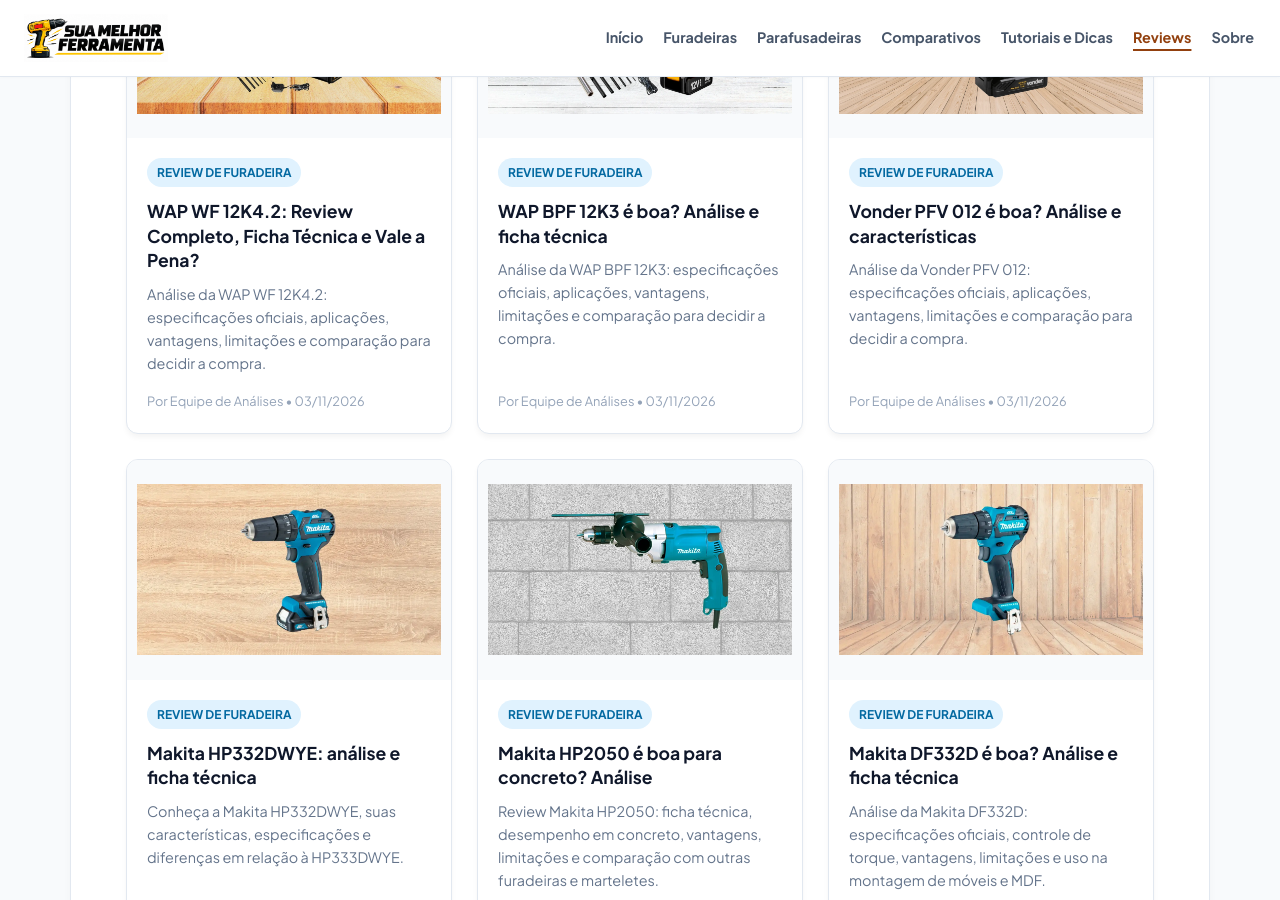
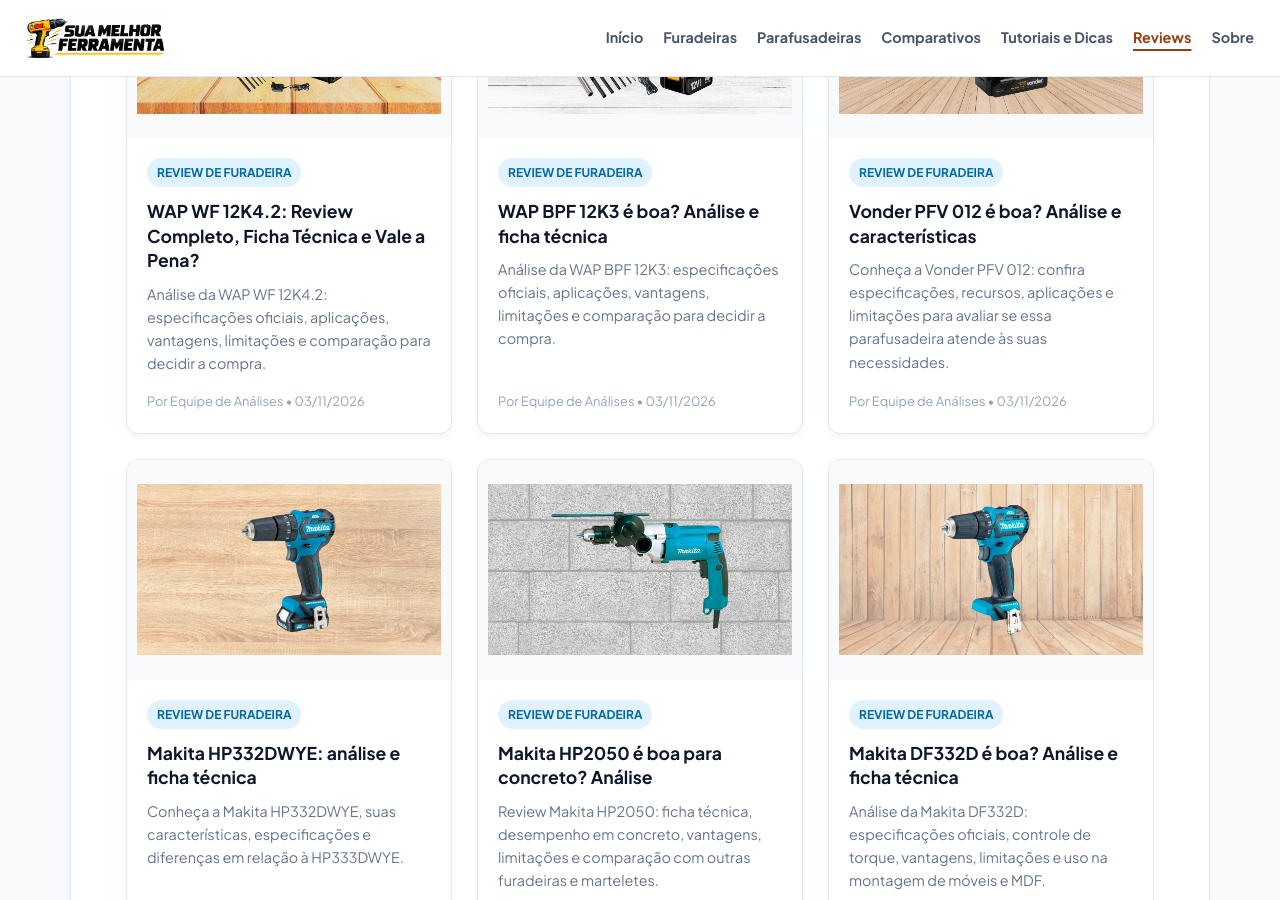
Before and after one commit to membroequipe/SiteReview, a Jekyll site: the page built from reviews/index.html, in a window 1280 px wide and 900 px high, scrolled down 2310 px. Built offline with Jekyll 4.4.1, drawn with Linux system fonts in a browser that asks for light colours.

Commit message:
Update 2026-11-03-review-vonder-pfv-012.md

```diff
--- a/_posts/2026-11-03-review-vonder-pfv-012.md
+++ b/_posts/2026-11-03-review-vonder-pfv-012.md
@@ -3,8 +3,7 @@
 title: 'Vonder PFV 012 é boa? Análise e características'
 marca: "Vonder"
 modelo: "Vonder PFV 012"
-description: 'Análise da Vonder PFV 012: especificações oficiais, aplicações, vantagens, limitações e comparação
-  para decidir a compra.'
+description: 'Conheça a Vonder PFV 012: confira especificações, recursos, aplicações e limitações para avaliar se essa parafusadeira atende às suas necessidades.'
 slug: review-vonder-pfv-012
 categories:
 - furadeiras
```
